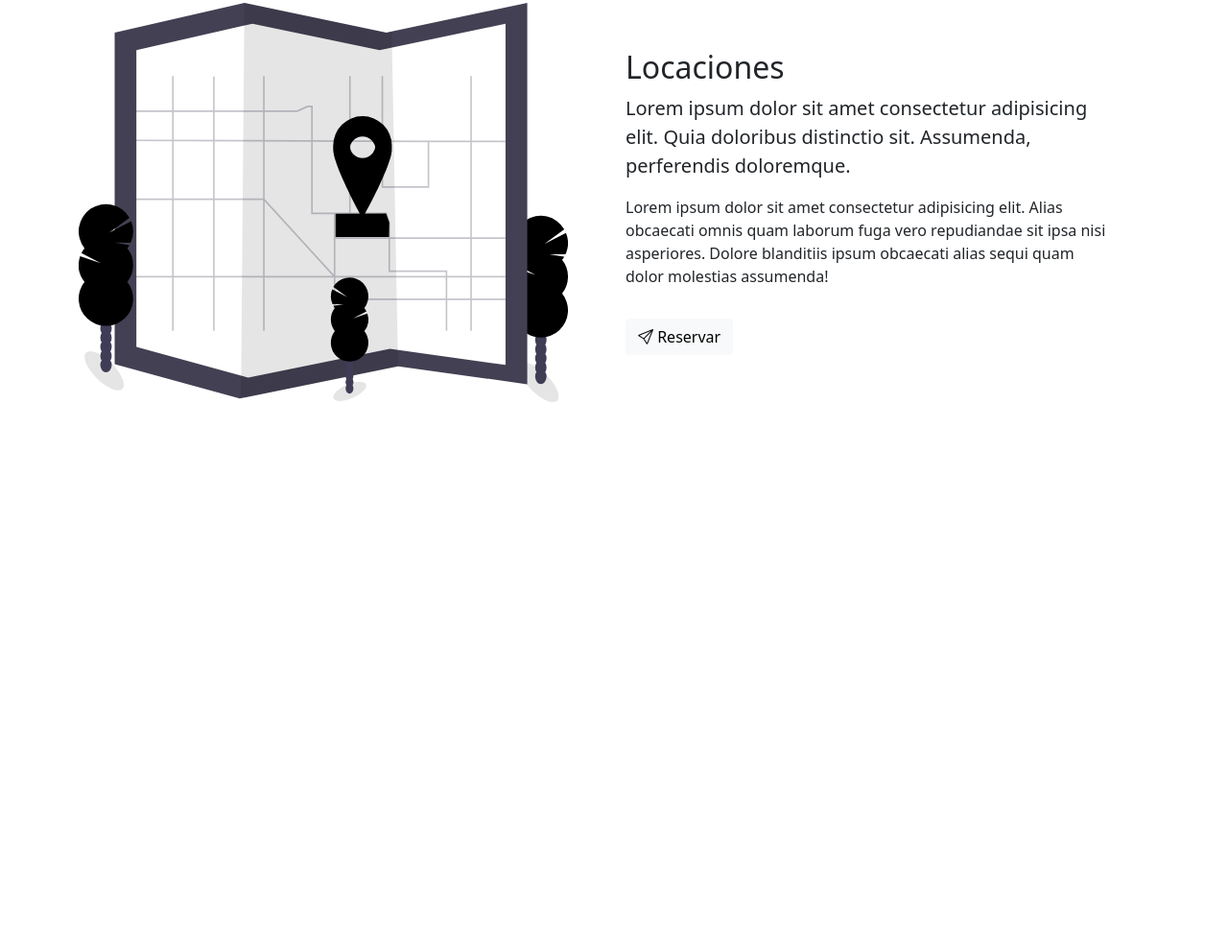
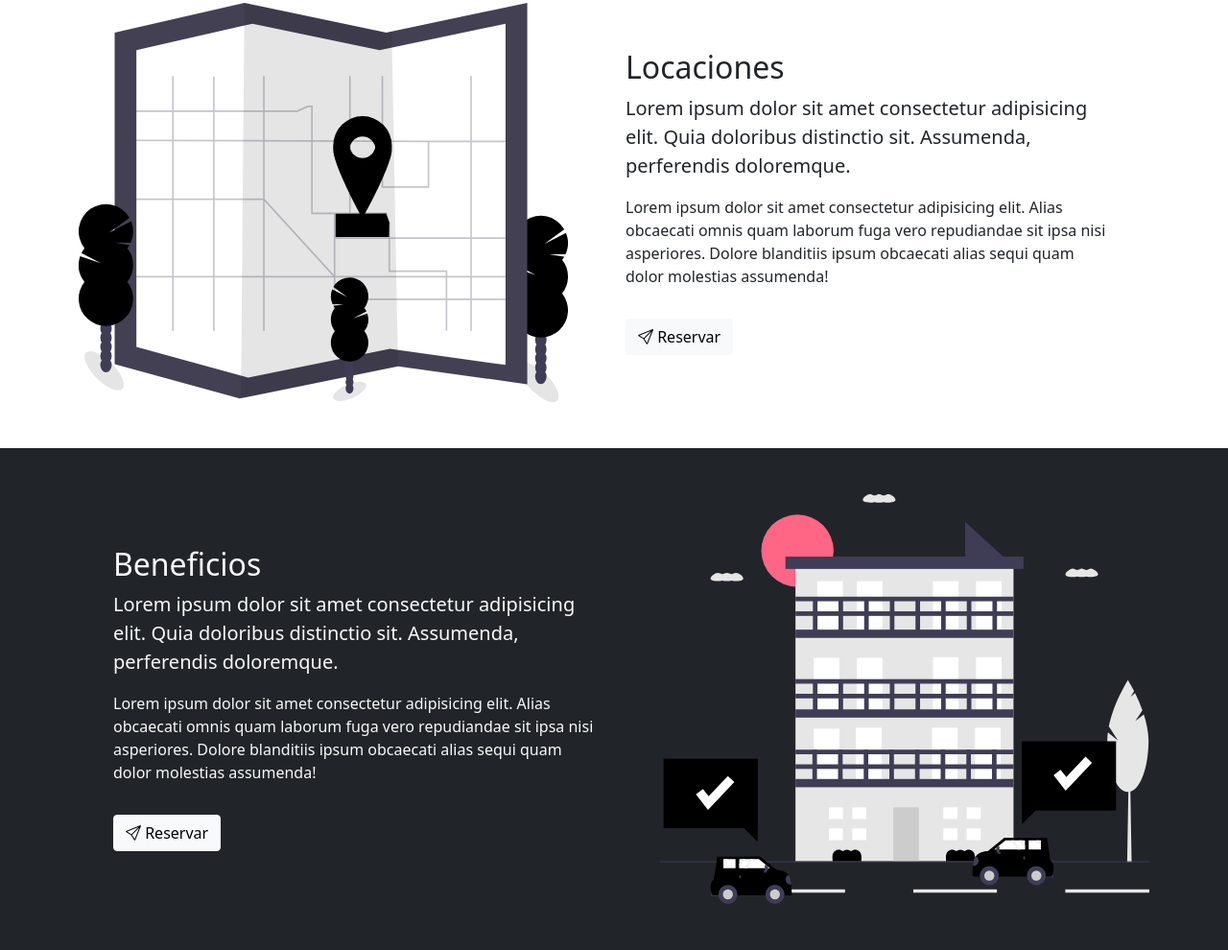
Before and after one commit to cgldev/demo-bs, a plain HTML site: page index.html in a window 1280 px wide. Shown: the part 1009-1999 px from the top of the page at 96% size. Before the commit the page ends 1476 px from the top, so only its background shows below. Drawn offline with nearby package versions, Linux system fonts and the light colour scheme.

Commit message:
creacion seccion beneficios

```diff
--- a/index.html
+++ b/index.html
@@ -40,7 +40,7 @@
               <a href="#locaciones" class="nav-link">Locaciones</a>
             </li>
             <li class="nav-item">
-              <a href="" class="nav-link">Beneficios</a>
+              <a href="#beneficios" class="nav-link">Beneficios</a>
             </li>
             <li class="nav-item">
               <a href="" class="nav-link">Contacto</a>
@@ -50,7 +50,8 @@
       </div>
     </nav>
 
-    <!--Secciones-->
+    <!--SECCIONES-->
+
     <section class="bg-light p-5 text-center text-sm-start">
       <div class="container">
         <div class="d-sm-flex align-items-center justify-content-between">
@@ -72,7 +73,7 @@
       </div>
     </section>
 
-    <!--seccion recibir ofertas-->
+    <!--SECCION RECIBIR OFERTAS-->
 
     <section class="bg-primary text-light p-5">
       <div class="container">
@@ -91,7 +92,7 @@
       </div>
     </section>
 
-    <!--seccion cajas-->
+    <!--SECCION CAJAS-->
 
     <section class="p-5">
       <div class="container">
@@ -145,7 +146,8 @@
       </div>
     </section>
 
-    <!--seccion locaciones-->
+    <!--SECCION LOCACIONES-->
+
     <section id="locaciones" class="p-5">
       <div class="container">
         <div class="row align-items-center justify-content-between">
@@ -172,6 +174,34 @@
       </div>
     </section>
 
+    <!--SECCION BENEFICIOS-->
+
+    <section id="beneficios" class="p-5 bg-dark text-light">
+      <div class="container">
+        <div class="row align-items-center justify-content-between">
+          <div class="col-md p-5">
+            <h2>Beneficios</h2>
+            <p class="lead">
+              Lorem ipsum dolor sit amet consectetur adipisicing elit. Quia
+              doloribus distinctio sit. Assumenda, perferendis doloremque.
+            </p>
+            <p>
+              Lorem ipsum dolor sit amet consectetur adipisicing elit. Alias
+              obcaecati omnis quam laborum fuga vero repudiandae sit ipsa nisi
+              asperiores. Dolore blanditiis ipsum obcaecati alias sequi quam
+              dolor molestias assumenda!
+            </p>
+            <a href="#" class="btn btn-light mt-3">
+              <i class="bi bi-send"></i> Reservar
+            </a>
+          </div>
+          <div class="col-md">
+            <img src="img/beneficios.svg" alt="" class="img-fluid" />
+          </div>
+        </div>
+      </div>
+    </section>
+
     <script
       src="https://cdn.jsdelivr.net/npm/bootstrap@5.0.2/dist/js/bootstrap.bundle.min.js"
       integrity="sha384-MrcW6ZMFYlzcLA8Nl+NtUVF0sA7MsXsP1UyJoMp4YLEuNSfAP+JcXn/tWtIaxVXM"
```
